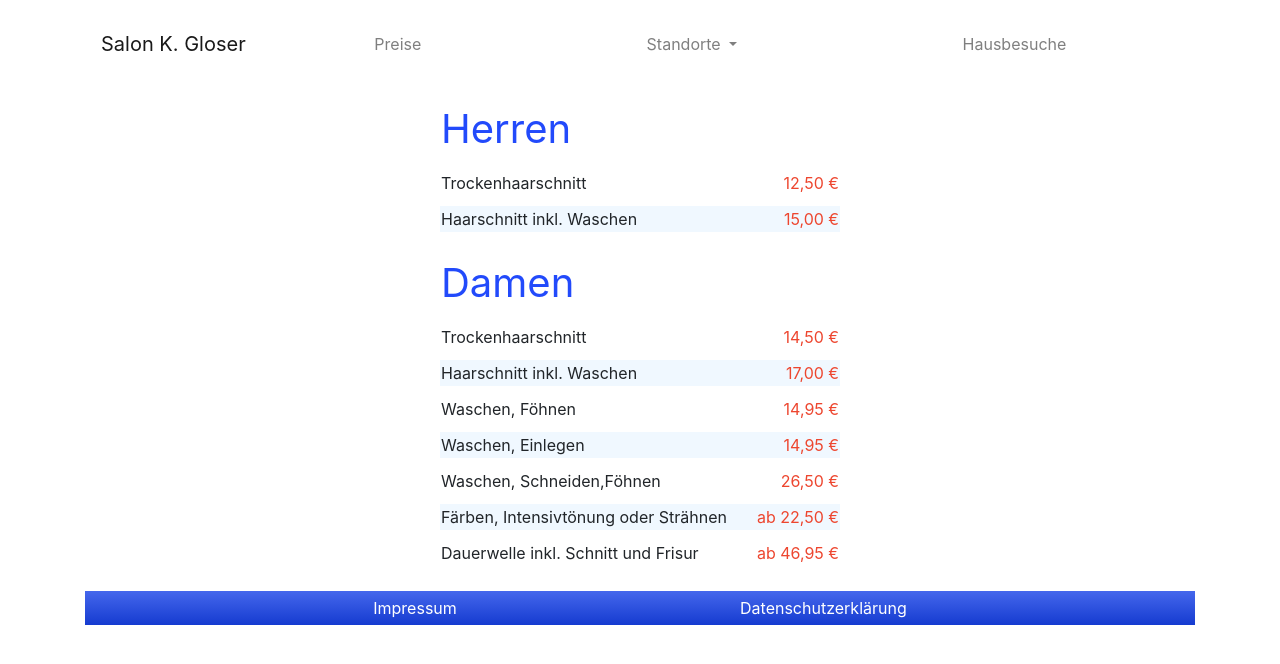
After one commit to SimonGloser/salon-gloser-synfony, a Symfony app: template skeleton/templates/preise.html.twig in a window 1280 px wide. The commit adds this page. Shown: the top 664 px of the page. Run offline with Twig, Linux system fonts and the light colour scheme; the template is opened without the code that fills it, so the values that code supplies are empty; some libraries are stand-ins or nearby versions.

Commit message:
add prices and refactored routes

```diff
--- a/skeleton/public/css/style.css
+++ b/skeleton/public/css/style.css
@@ -88,3 +88,30 @@ footer{
 footer a{
     color: white;
 }
+
+/* für die Preisliste auf der Seite Preise*/
+table {
+    border-collapse: collapse;
+}
+.gfg {
+    border-collapse:separate;
+    border-spacing:0 10px;
+}
+.table-cell-left{
+    text-align: left;
+    width: 300px;
+
+}
+.table-cell-right{
+    text-align: right;
+    width: 100px;
+    color: #ED462F;
+}
+.table-cell-colored{
+    background-color: aliceblue;
+}
+.container-flex-prices{
+    display: flex;
+    flex-direction: column;
+    align-items: center;
+}
--- a/skeleton/templates/base.html.twig
+++ b/skeleton/templates/base.html.twig
@@ -22,7 +22,7 @@
         <div class="collapse navbar-collapse justify-content-center">
             <ul class="navbar-nav mr-auto">
                 <li class="nav-item">
-                    <a class="nav-link" href="#">Preise</a>
+                    <a class="nav-link" href="{{ path('special', {slug:'preise'}) }}">Preise</a>
                 </li>
                 <li class="nav-item dropdown">
                     <a class="nav-link dropdown-toggle" href="#" id="navbarDropdown" role="button"
@@ -38,7 +38,7 @@
                     </div>
                 </li>
                 <li class="nav-item">
-                    <a class="nav-link" href="#">Hausbesuche</a>
+                    <a class="nav-link" href="{{ path('special', {slug:'hausbesuche'}) }}">Hausbesuche</a>
                 </li>
             </ul>
         </div>
--- /dev/null
+++ b/skeleton/templates/preise.html.twig
@@ -0,0 +1,67 @@
+{% extends 'base.html.twig' %}
+
+{% block title %}{{ title }}{% endblock %}
+
+{% block body %}
+<div class="container container-flex-prices">
+    <div>
+        <table class="gfg">
+            <thead>
+            <tr>
+                <td class="font-blue">Herren</td>
+            </tr>
+            </thead>
+            <tbody>
+            <tr>
+                <td class="table-cell-left">Trockenhaarschnitt</td>
+                <td class="table-cell-right">12,50 €</td>
+            </tr>
+            <tr>
+                <td class="table-cell-left table-cell-colored">Haarschnitt inkl. Waschen</td>
+                <td class="table-cell-right table-cell-colored">15,00 €</td>
+            </tr>
+            </tbody>
+        </table>
+    </div>
+    <div>
+        <table class="gfg">
+            <thead>
+            <tr>
+                <td class="font-blue">Damen</td>
+            </tr>
+            </thead>
+            <tbody>
+            <tr>
+                <td class="table-cell-left">Trockenhaarschnitt</td>
+                <td class="table-cell-right">14,50 €</td>
+            </tr>
+            <tr>
+                <td class="table-cell-left table-cell-colored">Haarschnitt inkl. Waschen</td>
+                <td class="table-cell-right table-cell-colored">17,00 €</td>
+            </tr>
+            <tr>
+                <td class="table-cell-left">Waschen, Föhnen</td>
+                <td class="table-cell-right">14,95 €</td>
+            </tr>
+            <tr>
+                <td class="table-cell-left table-cell-colored">Waschen, Einlegen</td>
+                <td class="table-cell-right table-cell-colored">14,95 €</td>
+            </tr>
+            <tr>
+                <td class="table-cell-left">Waschen, Schneiden,Föhnen</td>
+                <td class="table-cell-right">26,50 €</td>
+            </tr>
+            <tr>
+                <td class="table-cell-left table-cell-colored">Färben, Intensivtönung oder Strähnen</td>
+                <td class="table-cell-right table-cell-colored">ab 22,50 €</td>
+            </tr>
+            <tr>
+                <td class="table-cell-left">Dauerwelle inkl. Schnitt und Frisur</td>
+                <td class="table-cell-right">ab 46,95 €</td>
+            </tr>
+            </tbody>
+        </table>
+    </div>
+</div>
+
+{% endblock %}
```
Also changed, not shown: skeleton/src/Controller/SalonController.php (+14 -1 lines), skeleton/templates/hausbesuche.html.twig (added, +8 -0 lines).
